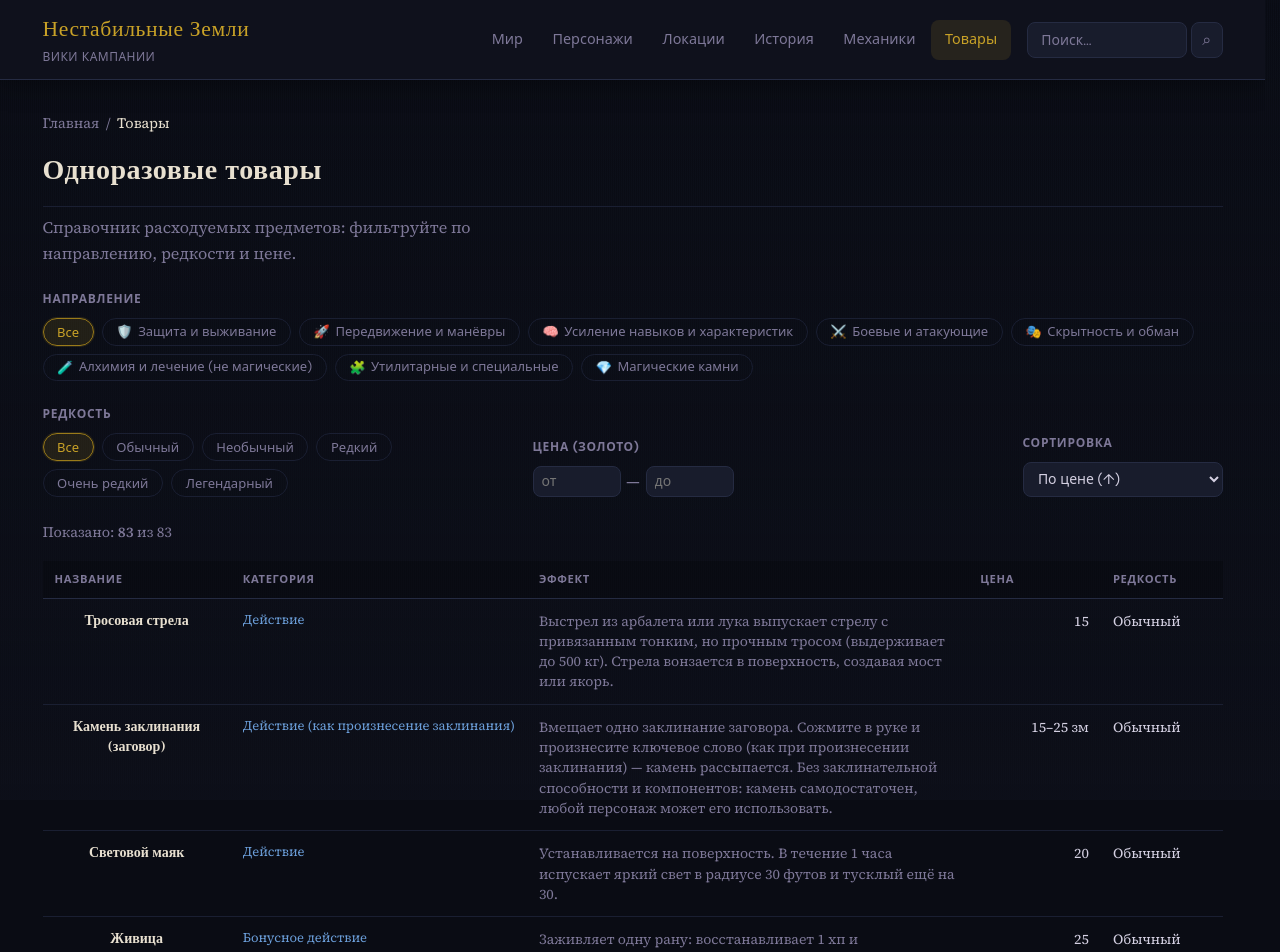
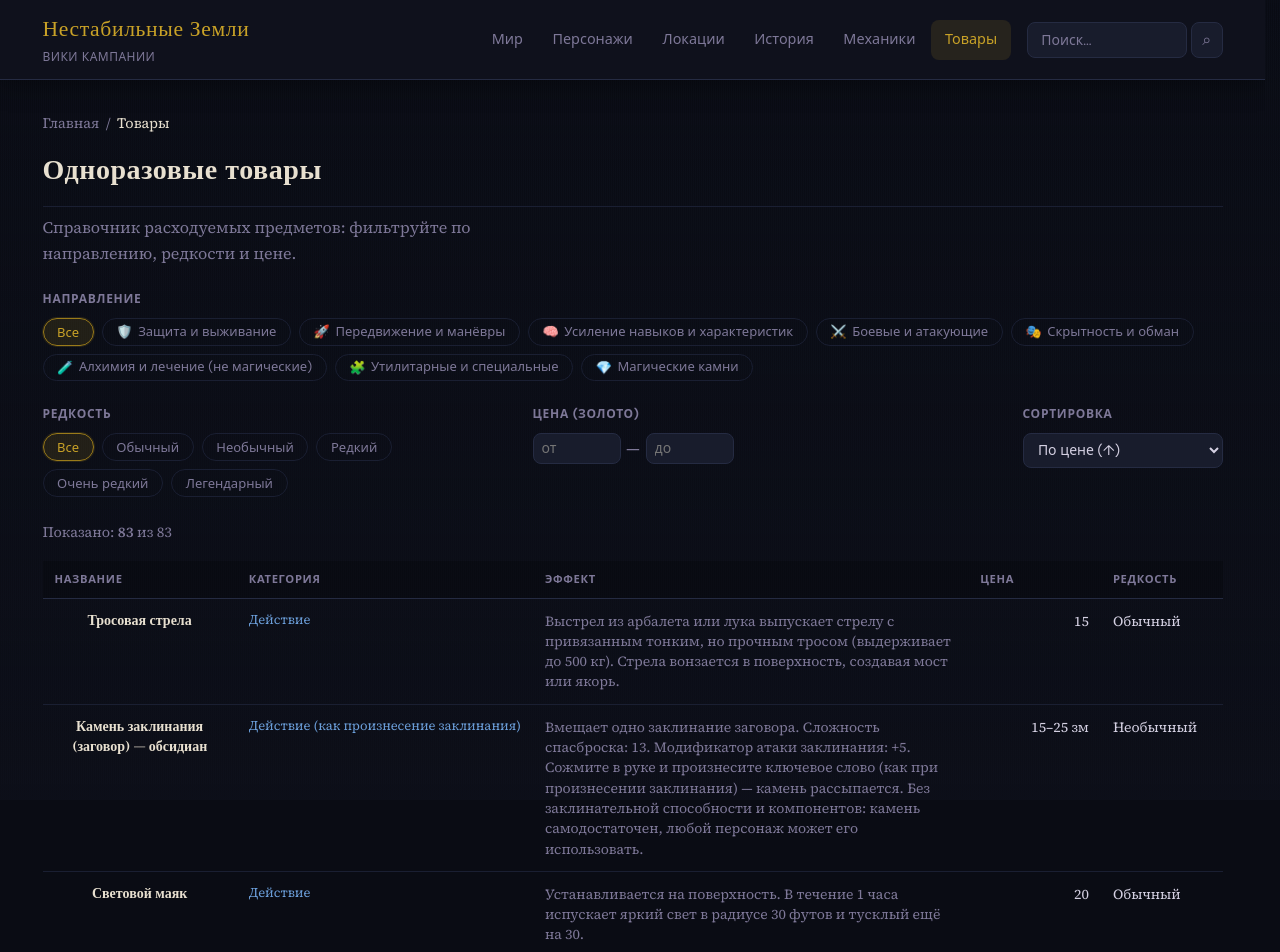
Before and after one commit to Kichiyomis/unstable_lands, a Nuxt app: page /goods in a window 1280 px wide. Shown: the top 952 px of the page. Built offline with nearby package versions, Linux system fonts and the light colour scheme.

Commit message:
changed text

```diff
--- a/data/goods.ts
+++ b/data/goods.ts
@@ -773,91 +773,91 @@ export const tradeGoods: TradeGood[] = [
   // ——— Магические камни (одно заклинание в камне) ———
   {
     id: 79,
-    name: 'Камень заклинания (заговор)',
+    name: 'Камень заклинания (заговор) — обсидиан',
     theme: 'spellstones',
     activation: 'Действие (как произнесение заклинания)',
     effect:
-      'Вмещает одно заклинание заговора. Сожмите в руке и произнесите ключевое слово (как при произнесении заклинания) — камень рассыпается. Без заклинательной способности и компонентов: камень самодостаточен, любой персонаж может его использовать.',
+      'Вмещает одно заклинание заговора. Сложность спасброска: 13. Модификатор атаки заклинания: +5. Сожмите в руке и произнесите ключевое слово (как при произнесении заклинания) — камень рассыпается. Без заклинательной способности и компонентов: камень самодостаточен, любой персонаж может его использовать.',
     price: 20,
     priceRange: { min: 15, max: 25 },
-    rarity: 'Обычный',
+    rarity: 'Необычный',
   },
   {
     id: 80,
-    name: 'Камень заклинания (1-й уровень)',
+    name: 'Камень заклинания (1-й уровень) — лазурит',
     theme: 'spellstones',
     activation: 'Действие (как произнесение заклинания)',
     effect:
-      'Вмещает одно заклинание 1-го уровня. Сожмите в руке и произнесите ключевое слово (как при произнесении заклинания) — камень рассыпается. Без заклинательной способности и компонентов: камень самодостаточен, любой персонаж может его использовать.',
+      'Вмещает одно заклинание 1-го уровня. Сложность спасброска: 13. Модификатор атаки заклинания: +5. Сожмите в руке и произнесите ключевое слово (как при произнесении заклинания) — камень рассыпается. Без заклинательной способности и компонентов: камень самодостаточен, любой персонаж может его использовать.',
     price: 60,
     priceRange: { min: 40, max: 80 },
-    rarity: 'Обычный',
+    rarity: 'Необычный',
   },
   {
     id: 81,
-    name: 'Камень заклинания (2-й уровень)',
+    name: 'Камень заклинания (2-й уровень) — кварц',
     theme: 'spellstones',
     activation: 'Действие (как произнесение заклинания)',
     effect:
-      'Вмещает одно заклинание 2-го уровня. Сожмите в руке и произнесите ключевое слово (как при произнесении заклинания) — камень рассыпается. Без заклинательной способности и компонентов: камень самодостаточен, любой персонаж может его использовать.',
+      'Вмещает одно заклинание 2-го уровня. Сложность спасброска: 13. Модификатор атаки заклинания: +5. Сожмите в руке и произнесите ключевое слово (как при произнесении заклинания) — камень рассыпается. Без заклинательной способности и компонентов: камень самодостаточен, любой персонаж может его использовать.',
     price: 215,
     priceRange: { min: 180, max: 250 },
-    rarity: 'Необычный',
+    rarity: 'Редкий',
   },
   {
     id: 82,
-    name: 'Камень заклинания (3-й уровень)',
+    name: 'Камень заклинания (3-й уровень) — кровавик',
     theme: 'spellstones',
     activation: 'Действие (как произнесение заклинания)',
     effect:
-      'Вмещает одно заклинание 3-го уровня. Сожмите в руке и произнесите ключевое слово (как при произнесении заклинания) — камень рассыпается. Без заклинательной способности и компонентов: камень самодостаточен, любой персонаж может его использовать.',
+      'Вмещает одно заклинание 3-го уровня. Сложность спасброска: 15. Модификатор атаки заклинания: +7. Сожмите в руке и произнесите ключевое слово (как при произнесении заклинания) — камень рассыпается. Без заклинательной способности и компонентов: камень самодостаточен, любой персонаж может его использовать.',
     price: 450,
     priceRange: { min: 400, max: 500 },
-    rarity: 'Необычный',
+    rarity: 'Редкий',
   },
   {
     id: 83,
-    name: 'Камень заклинания (4-й уровень)',
+    name: 'Камень заклинания (4-й уровень) — янтарь',
     theme: 'spellstones',
     activation: 'Действие (как произнесение заклинания)',
     effect:
-      'Вмещает одно заклинание 4-го уровня. Сожмите в руке и произнесите ключевое слово (как при произнесении заклинания) — камень рассыпается. Без заклинательной способности и компонентов: камень самодостаточен, любой персонаж может его использовать.',
+      'Вмещает одно заклинание 4-го уровня. Сложность спасброска: 15. Модификатор атаки заклинания: +9. Сожмите в руке и произнесите ключевое слово (как при произнесении заклинания) — камень рассыпается. Без заклинательной способности и компонентов: камень самодостаточен, любой персонаж может его использовать.',
     price: 2250,
     priceRange: { min: 2000, max: 2500 },
-    rarity: 'Редкий',
+    rarity: 'Очень редкий',
   },
   {
     id: 84,
-    name: 'Камень заклинания (5-й уровень)',
+    name: 'Камень заклинания (5-й уровень) — изумруд',
     theme: 'spellstones',
     activation: 'Действие (как произнесение заклинания)',
     effect:
-      'Вмещает одно заклинание 5-го уровня. Сожмите в руке и произнесите ключевое слово (как при произнесении заклинания) — камень рассыпается. Без заклинательной способности и компонентов: камень самодостаточен, любой персонаж может его использовать.',
+      'Вмещает одно заклинание 5-го уровня. Сложность спасброска: 17. Модификатор атаки заклинания: +9. Сожмите в руке и произнесите ключевое слово (как при произнесении заклинания) — камень рассыпается. Без заклинательной способности и компонентов: камень самодостаточен, любой персонаж может его использовать.',
     price: 4500,
     priceRange: { min: 4000, max: 5000 },
-    rarity: 'Редкий',
+    rarity: 'Очень редкий',
   },
   {
     id: 85,
-    name: 'Камень заклинания (6-й уровень)',
+    name: 'Камень заклинания (6-й уровень) — топаз',
     theme: 'spellstones',
     activation: 'Действие (как произнесение заклинания)',
     effect:
-      'Вмещает одно заклинание 6-го уровня. Сожмите в руке и произнесите ключевое слово (как при произнесении заклинания) — камень рассыпается. Без заклинательной способности и компонентов: камень самодостаточен, любой персонаж может его использовать.',
+      'Вмещает одно заклинание 6-го уровня. Сложность спасброска: 17. Модификатор атаки заклинания: +10. Сожмите в руке и произнесите ключевое слово (как при произнесении заклинания) — камень рассыпается. Без заклинательной способности и компонентов: камень самодостаточен, любой персонаж может его использовать.',
     price: 13500,
     priceRange: { min: 12000, max: 15000 },
     rarity: 'Очень редкий',
   },
   {
     id: 86,
-    name: 'Камень заклинания (7-й уровень)',
+    name: 'Камень заклинания (7-й уровень) — звёздный рубин',
     theme: 'spellstones',
     activation: 'Действие (как произнесение заклинания)',
     effect:
-      'Вмещает одно заклинание 7-го уровня. Сожмите в руке и произнесите ключевое слово (как при произнесении заклинания) — камень рассыпается. Без заклинательной способности и компонентов: камень самодостаточен, любой персонаж может его использовать.',
+      'Вмещает одно заклинание 7-го уровня. Сложность спасброска: 18. Модификатор атаки заклинания: +10. Сожмите в руке и произнесите ключевое слово (как при произнесении заклинания) — камень рассыпается. Без заклинательной способности и компонентов: камень самодостаточен, любой персонаж может его использовать.',
     price: 22500,
     priceRange: { min: 20000, max: 25000 },
-    rarity: 'Очень редкий',
+    rarity: 'Легендарный',
   },
 ]
 
--- a/pages/goods/index.vue
+++ b/pages/goods/index.vue
@@ -237,7 +237,7 @@ onMounted(() => {
   display: flex;
   flex-wrap: wrap;
   gap: var(--space-4);
-  align-items: flex-end;
+  align-items: flex-start;
 }
 
 .goods-filters__block {
```
